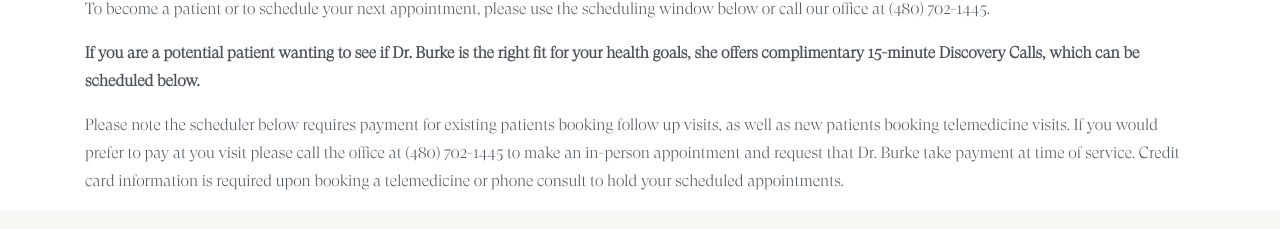
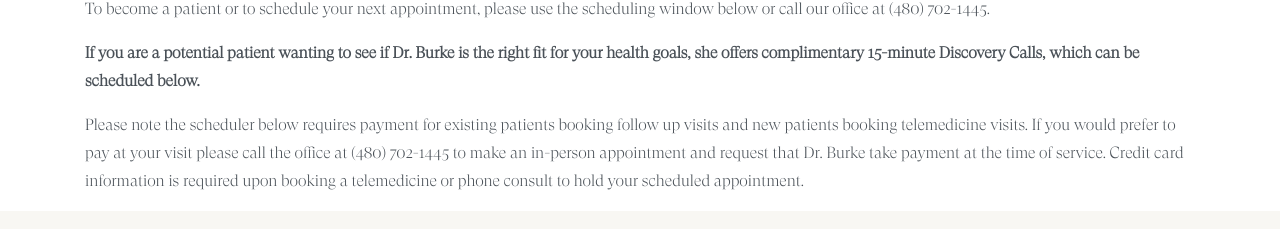
Before and after one commit to kburke8/drtaraburke, a Jekyll site: the page built from book.md, in a window 1280 px wide and 900 px high, cut to the strip 0-546 px from the top of the window. Shown: the part 264-493 px from the top of the strip. Built offline with Jekyll 4.4.1, drawn with Linux system fonts in a browser that asks for light colours; nearby versions of some CDN libraries; library files that are not in the unit come from our copies; a script that is not in the unit is left out.

Commit message:
spelling

```diff
--- a/book.md
+++ b/book.md
@@ -13,4 +13,4 @@ To become a patient or to schedule your next appointment, please use the schedul
 
 <b>If you are a potential patient wanting to see if Dr. Burke is the right fit for your health goals, she offers complimentary 15-minute Discovery Calls, which can be scheduled below.</b>
 
-Please note the scheduler below requires payment for existing patients booking follow up visits, as well as new patients booking telemedicine visits. If you would prefer to pay at you visit please call the office at <a href="tel:+{{site.functionalPhone}}">{{site.phone}}</a> to make an in-person appointment and request that Dr. Burke take payment at time of service. Credit card information is required upon booking a telemedicine or phone consult to hold your scheduled appointments.
+Please note the scheduler below requires payment for existing patients booking follow up visits and new patients booking telemedicine visits. If you would prefer to pay at your visit please call the office at <a href="tel:+{{site.functionalPhone}}">{{site.phone}}</a> to make an in-person appointment and request that Dr. Burke take payment at the time of service. Credit card information is required upon booking a telemedicine or phone consult to hold your scheduled appointment.
```
